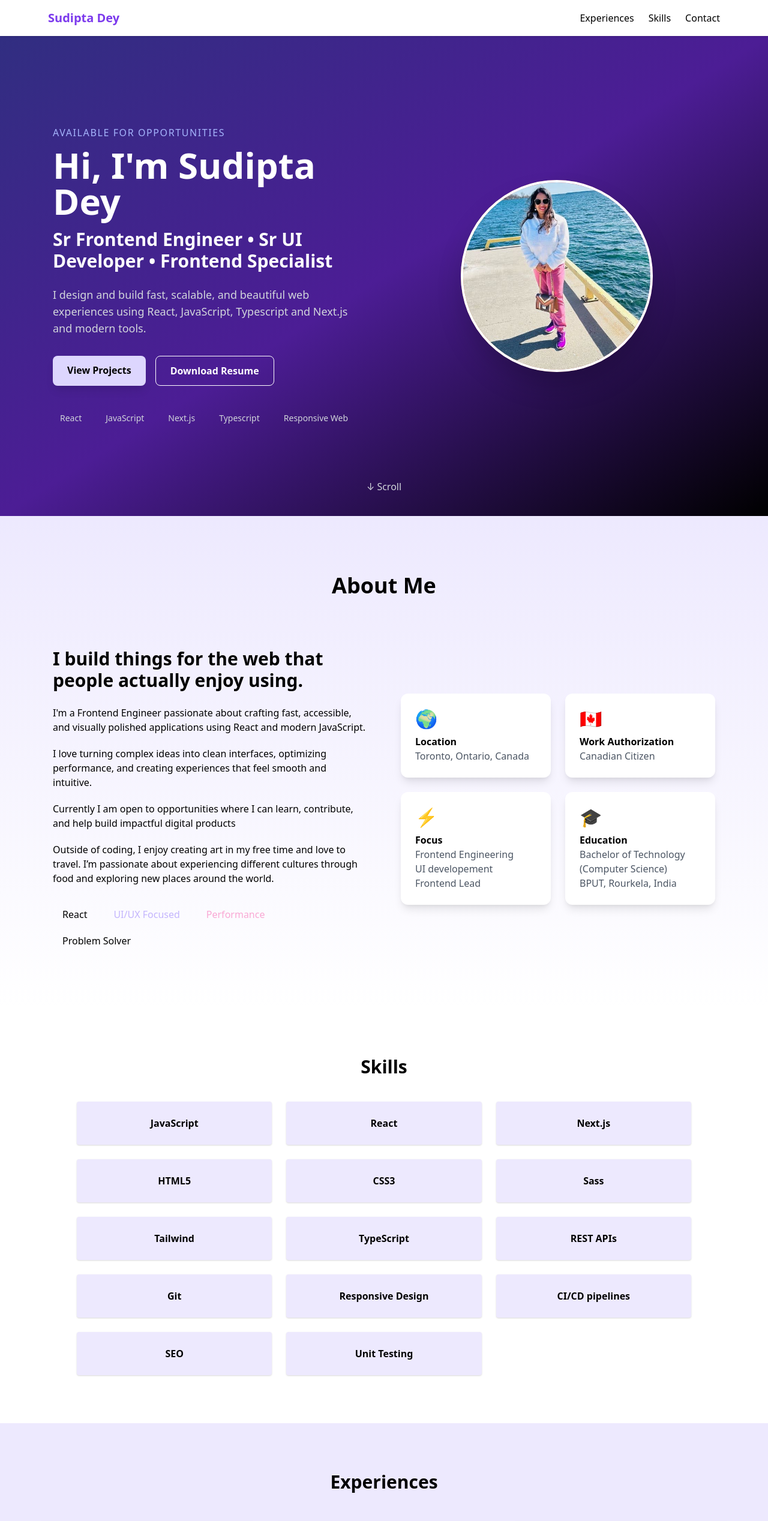
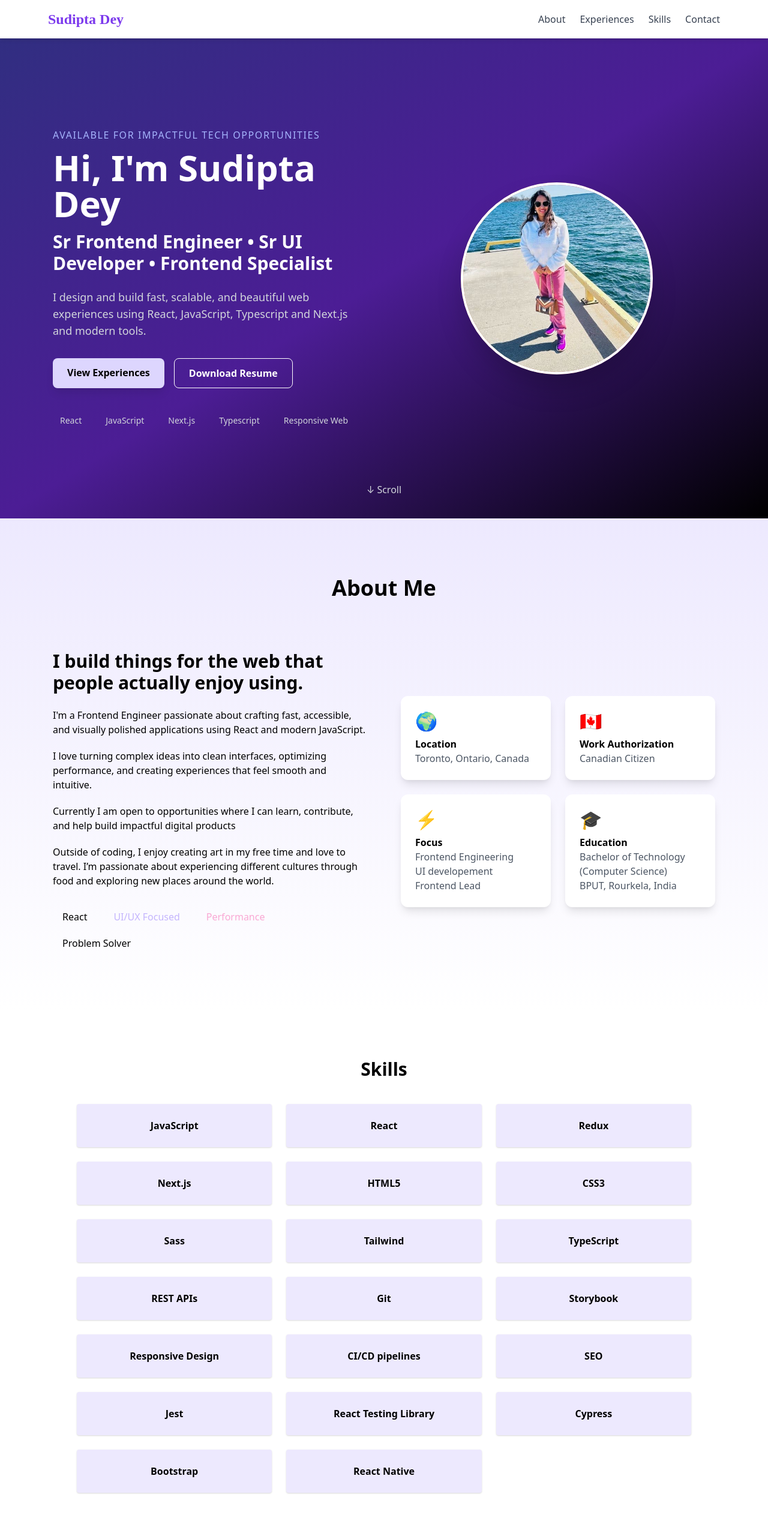
Before and after one commit to sudipta-dey/portfolio, a React (Create React App) app: page / in a window 1280 px wide. Shown: the top 2535 px of the page at 60% size. Built offline with nearby package versions, Linux system fonts and the light colour scheme.

Commit message:
changes for style

```diff
--- a/package.json
+++ b/package.json
@@ -7,6 +7,7 @@
     "@testing-library/jest-dom": "^6.9.1",
     "@testing-library/react": "^16.3.2",
     "@testing-library/user-event": "^13.5.0",
+    "framer-motion": "^12.38.0",
     "react": "^19.2.4",
     "react-dom": "^19.2.4",
     "react-scripts": "5.0.1",
--- a/src/components/Experience.jsx
+++ b/src/components/Experience.jsx
@@ -1,38 +1,39 @@
 import React from "react";
+import { motion } from "framer-motion"; // optional, for smooth animations
 
 const Experiences = [
   {
     title: "Cognizant Technology Solutions, Canada",
-    desc: "Modern online store interface built with React",
-    location: "Toronto, Ontario, Canada ",
+    desc: "Built high-performance React applications for enterprise banking platforms, optimizing UI architecture, API integrations, and render performance to improve user engagement by 20%. Collaborated with cross-functional teams, implemented CI/CD pipelines, and delivered robust, tested code achieving 90%+ coverage and reducing production bugs by 25%",
+    location: "Toronto, Ontario, Canada",
     duration: "Aug 2021 – Present",
     link: "https://www.cognizant.com/ca/en",
   },
   {
     title: "Cognizant Technology Solutions, USA",
-    desc: "Data dashboard with charts and auth",
+    desc: "Developed reusable, scalable React components and a Storybook-based design system, ensuring consistent UI and reducing development time for new features. Implemented responsive, accessible designs with thorough unit and integration testing, improving cross-device compatibility by 30% and maintaining high-quality, maintainable code within Agile teams.",
     location: "Sunnyvale, California, USA",
-    duration: "Jun 2019 – Aug 2021 ",
+    duration: "Jun 2019 – Aug 2021",
     link: "https://www.cognizant.com/us/en",
   },
   {
-    title: "HCL America",
-    desc: "Real-time weather using public API",
+    title: "HCL, USA",
+    desc: "Developed responsive web and mobile-friendly interfaces using React, HTML5, CSS3, Bootstrap, and SASS, delivering interactive, data-driven business tools. Automated build and deployment pipelines with Gulp and Jenkins to ensure efficient, reliable delivery of high-quality code.",
     location: "Sunnyvale, California, USA",
     duration: "Jan 2019 – Jun 2019",
     link: "https://www.hcltech.com/",
   },
   {
-    title: "Sony PlayStation",
+    title: "Sony PlayStation. USA",
     desc: "Built responsive and SEO friendly game marketing pages.Collaborated with Adobe Experience Manager (AEM) teams for dynamic content integration",
     location: "San Mateo, California, USA",
     duration: "Feb 2018 – Dec 2018",
     link: "https://www.playstation.com/en-ca/",
   },
-   {
-    title: "Persistent Systems",
+  {
+    title: "Persistent Systems, India",
     desc: "Led frontend development of enterprise and consumer web applications, building dynamic UI components, interactive features, and internationalization functionality. Coordinated modules as team lead, mentoring developers, resolving critical issues, and delivering high-quality, revenue-impacting solutions on time.",
-    location: "Pune, Maharashtra, India ",
+    location: "Pune, Maharashtra, India",
     duration: "May 2010 – Feb 2018",
     link: "https://www.persistent.com/",
   },
@@ -42,43 +43,47 @@ export default function Experience() {
   return (
     <section
       id="Experiences"
-      className="py-20 bg-purple-100 dark:bg-purple-800"
+      className="py-20 bg-gradient-to-b from-purple-100 to-purple-50 dark:from-purple-900 dark:to-purple-800"
     >
-      <div className="max-w-6xl mx-auto">
+      <div className="max-w-6xl mx-auto px-4">
         <h2 className="text-3xl font-bold text-center mb-12 dark:text-white">
           Experiences
         </h2>
 
         <div className="grid md:grid-cols-3 gap-8">
           {Experiences.map((p, i) => (
-            <div
+            <motion.div
               key={i}
-              className="bg-white dark:bg-purple-900 rounded shadow hover:scale-105 transition overflow-hidden"
+              className="bg-white dark:bg-purple-900 rounded-2xl shadow-lg overflow-hidden cursor-pointer"
+              whileHover={{ scale: 1.05 }}
+              initial={{ opacity: 0, y: 30 }}
+              animate={{ opacity: 1, y: 0 }}
+              transition={{ delay: i * 0.2, duration: 0.5 }}
             >
-
-
               <div className="p-6">
-                <h3 className="text-xl font-bold mb-2 text-purple-600 ">
+                <h3 className="text-xl font-bold mb-2 text-purple-600 dark:text-cyan-400">
                   {p.title}
                 </h3>
-                <p className="mb-4 text-gray-600 ">
+                <p className="mb-1 text-gray-600 dark:text-gray-300 font-semibold">
                   {p.duration}
                 </p>
-                <p className="mb-4 text-gray-600 ">
+                <p className="mb-4 text-gray-600 dark:text-gray-300">
                   {p.location}
                 </p>
-                <p className="mb-4 text-gray-600 ">
+                <p className="mb-4 text-gray-700 dark:text-gray-200">
                   {p.desc}
                 </p>
 
                 <a
                   href={p.link}
-                  className="text-indigo-600"
+                  className="text-cyan-400 dark:text-purple-300 font-medium hover:underline"
+                  target="_blank"
+                  rel="noopener noreferrer"
                 >
                   Organization
                 </a>
               </div>
-            </div>
+            </motion.div>
           ))}
         </div>
       </div>
--- a/src/components/Hero.jsx
+++ b/src/components/Hero.jsx
@@ -43,7 +43,7 @@ export default function Hero() {
         <div>
 
           <p className="uppercase tracking-widest text-indigo-300 mb-3">
-            Available for opportunities
+            Available for impactful tech opportunities
           </p>
 
           <h2 className="text-5xl md:text-6xl font-extrabold mb-4">
@@ -62,10 +62,10 @@ export default function Hero() {
           {/* CTA Buttons */}
           <div className="mt-8 flex gap-4 flex-wrap">
             <a
-              href="#projects"
+              href="#Experiences"
               className="bg-purple-200 text-black px-6 py-3 rounded-lg font-bold shadow-lg hover:scale-105 transition"
             >
-              View Projects
+              View Experiences
             </a>
 
             <a
--- a/src/components/Navbar.jsx
+++ b/src/components/Navbar.jsx
@@ -1,18 +1,63 @@
 import React from "react";
+import { useState, useEffect } from "react";
 
 export default function Navbar() {
+  const [active, setActive] = useState("");
+
+  // Optional: update active link on scroll
+  useEffect(() => {
+    const sections = document.querySelectorAll("section[id]");
+    const handleScroll = () => {
+      const scrollY = window.scrollY;
+      sections.forEach((section) => {
+        const sectionTop = section.offsetTop - 80;
+        const sectionHeight = section.offsetHeight;
+        if (scrollY >= sectionTop && scrollY < sectionTop + sectionHeight) {
+          setActive(section.id);
+        }
+      });
+    };
+    window.addEventListener("scroll", handleScroll);
+    return () => window.removeEventListener("scroll", handleScroll);
+  }, []);
+
+  const navLinks = [
+    { label: "About", href: "#about" },
+    { label: "Experiences", href: "#Experiences" },
+    { label: "Skills", href: "#skills" },
+    { label: "Contact", href: "#contact" },
+  ];
+
   return (
-    <nav className="sticky top-0 z-50 bg-white dark:bg-purple-900 shadow">
+    <nav className="sticky top-0 z-50 bg-white dark:bg-purple-900 shadow-md backdrop-blur-md transition-colors duration-300">
       <div className="max-w-6xl mx-auto flex justify-between items-center p-4">
-        <h1 className="font-bold text-xl text-purple-600">
-          Sudipta Dey
-        </h1>
 
+        {/* Logo / Name */}
+       <h1 className="font-fancy font-extrabold text-2xl text-purple-600 dark:text-cyan-400">
+        Sudipta Dey
+       </h1>
+
+        {/* Navigation Links */}
         <div className="flex gap-6 items-center">
-          <a href="#Experiences">Experiences</a>
-          <a href="#skills">Skills</a>
-          <a href="#contact">Contact</a>
-
+          {navLinks.map((link) => (
+            <a
+              key={link.href}
+              href={link.href}
+              className={`
+                relative text-gray-700 dark:text-gray-200 font-medium
+                hover:text-cyan-400 dark:hover:text-purple-300
+                focus:outline-none focus:ring-2 focus:ring-cyan-400 rounded
+                transition-colors duration-300
+              `}
+              aria-current={active === link.href.slice(1) ? "page" : undefined}
+            >
+              {link.label}
+              {/* Active underline */}
+              {active === link.href.slice(1) && (
+                <span className="absolute -bottom-1 left-0 w-full h-0.5 bg-cyan-400 rounded"></span>
+              )}
+            </a>
+          ))}
         </div>
       </div>
     </nav>
--- a/src/components/Skills.jsx
+++ b/src/components/Skills.jsx
@@ -3,6 +3,7 @@ import React from "react";
 const skills = [
   "JavaScript",
   "React",
+  "Redux",
   "Next.js",
   "HTML5",
   "CSS3",
@@ -11,10 +12,15 @@ const skills = [
   "TypeScript",
   "REST APIs",
   "Git",
+  "Storybook",
   "Responsive Design",
   "CI/CD pipelines",
   "SEO",
-  "Unit Testing"
+  "Jest",
+  "React Testing Library",
+  "Cypress",
+  "Bootstrap",
+  "React Native",
 ];
 
 export default function Skills() {
--- a/src/index.css
+++ b/src/index.css
@@ -1,6 +1,11 @@
 @tailwind base;
 @tailwind components;
 @tailwind utilities;
+@import url('https://fonts.googleapis.com/css2?family=Raleway:wght@700&display=swap');
+
+.font-fancy {
+  font-family: 'Rouge Script', cursive;
+}
 
 body {
   margin: 0;
```
Also changed, not shown: 1 other file (tests, documents, lock files or other folders).
